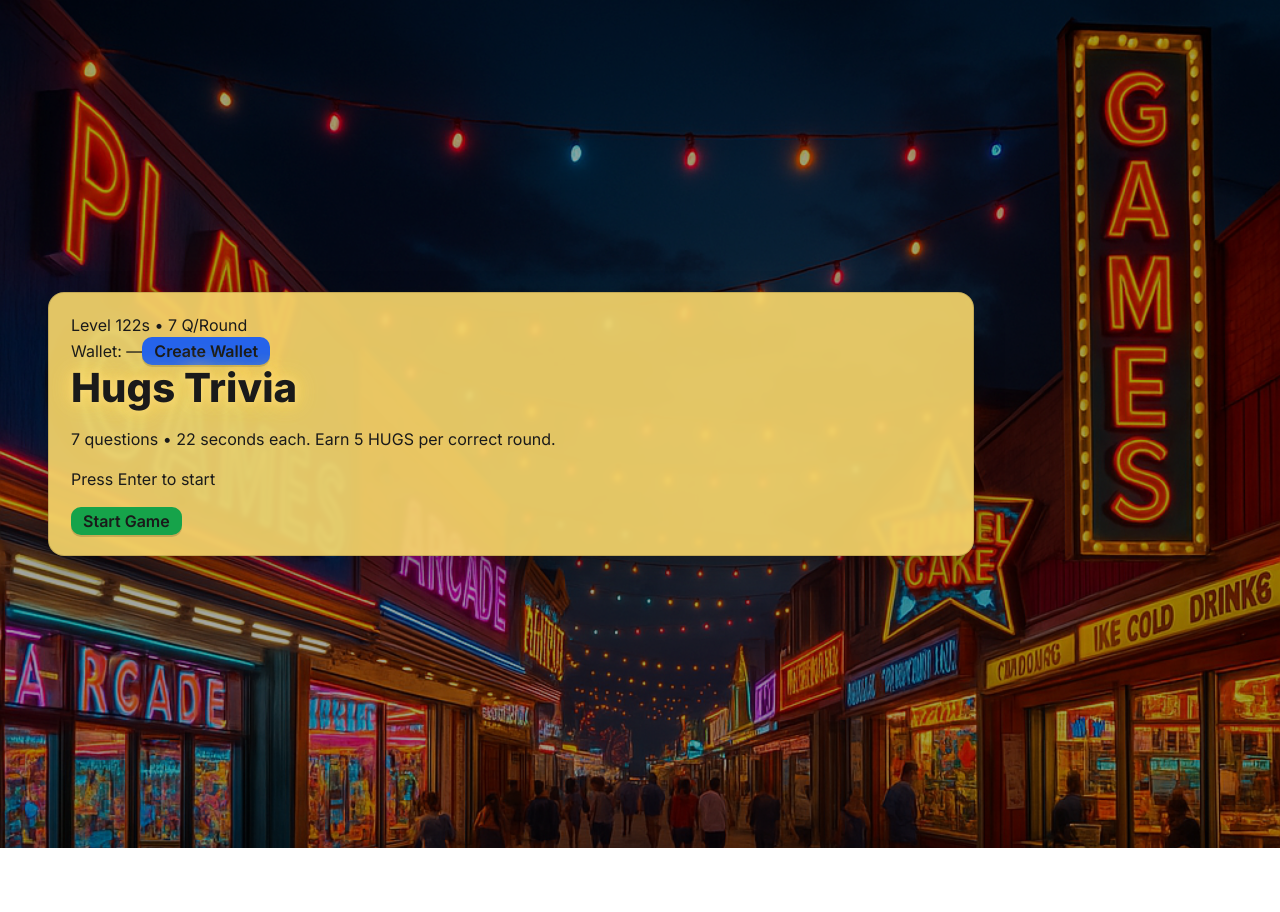
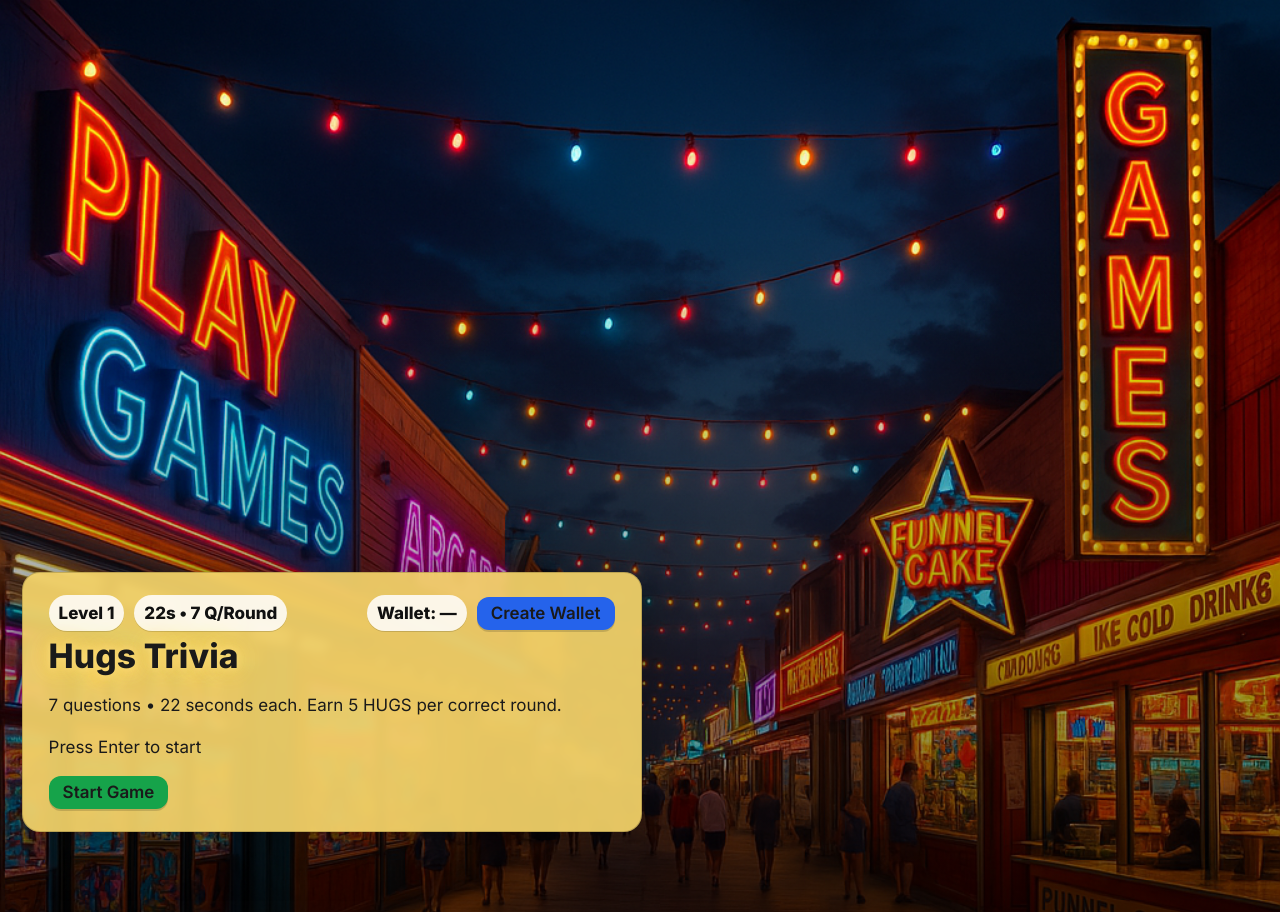
Before and after one commit to hugstokens-stack/hugs-trivia, a React (Vite) app: page / in a window 1280 px wide. Before the commit the page ends 848 px from the top, so only its background shows below. Built offline with nearby package versions, Linux system fonts and the light colour scheme.

Commit message:
UI: bottom-centered large panel + scrim + readability

```diff
--- a/src/App.css
+++ b/src/App.css
@@ -208,3 +208,76 @@ h1 {
 
 /* Buttons tidy */
 .btn { padding: 6px 12px; border-radius: 10px; font-weight: 600; }
+
+/* === HUGS: readable bottom-centered panel overrides === */
+
+/* Put the panel down toward the boards and keep it centered */
+.page{
+  min-height: 100vh;
+  display: flex;
+  align-items: center;         /* center horizontally */
+  justify-content: flex-end;   /* push content toward bottom */
+  padding: 4vh 24px 10vh;      /* bottom space so it floats over boards */
+}
+
+/* Gentle vignette so text pops over the bright photo */
+.scrim{
+  position: fixed;
+  inset: 0;
+  pointer-events: none;
+  background:
+    linear-gradient(to top,
+      rgba(0,0,0,.55) 0%,
+      rgba(0,0,0,.22) 45%,
+      rgba(0,0,0,0) 75%);
+}
+
+/* The gold panel (make it larger, clearer, and crisper) */
+.overlay{
+  width: min(980px, 92%);
+  max-width: 980px;
+  border-radius: 18px;
+  padding: 22px 26px;
+  background: var(--panel-bg-90);
+  color: var(--text);
+  box-shadow: 0 14px 50px rgba(0,0,0,.35);
+  border: 1px solid rgba(0,0,0,.18);
+  backdrop-filter: blur(4px);
+  font-size: 1.06rem;          /* bump base size */
+  line-height: 1.45;
+}
+
+/* Title and HUD readability */
+.title{
+  margin: 6px 0 10px;
+  font-size: 2.1rem;
+  font-weight: 800;
+  color: var(--text);
+}
+
+.hud{
+  display: flex;
+  gap: 10px;
+  align-items: center;
+  flex-wrap: wrap;
+}
+
+.badge{
+  display: inline-block;
+  padding: 6px 10px;
+  border-radius: 999px;
+  background: rgba(255,255,255,.85);
+  color: #111;
+  font-weight: 700;
+  box-shadow: 0 1px 0 rgba(0,0,0,.15);
+}
+
+/* Buttons look a little larger inside the panel */
+.btn{ padding: 8px 14px; border-radius: 12px; }
+
+/* Input grows for easier typing */
+.controls input{
+  height: 42px;
+  padding: 0 12px;
+  font-size: 1.05rem;
+}
```
